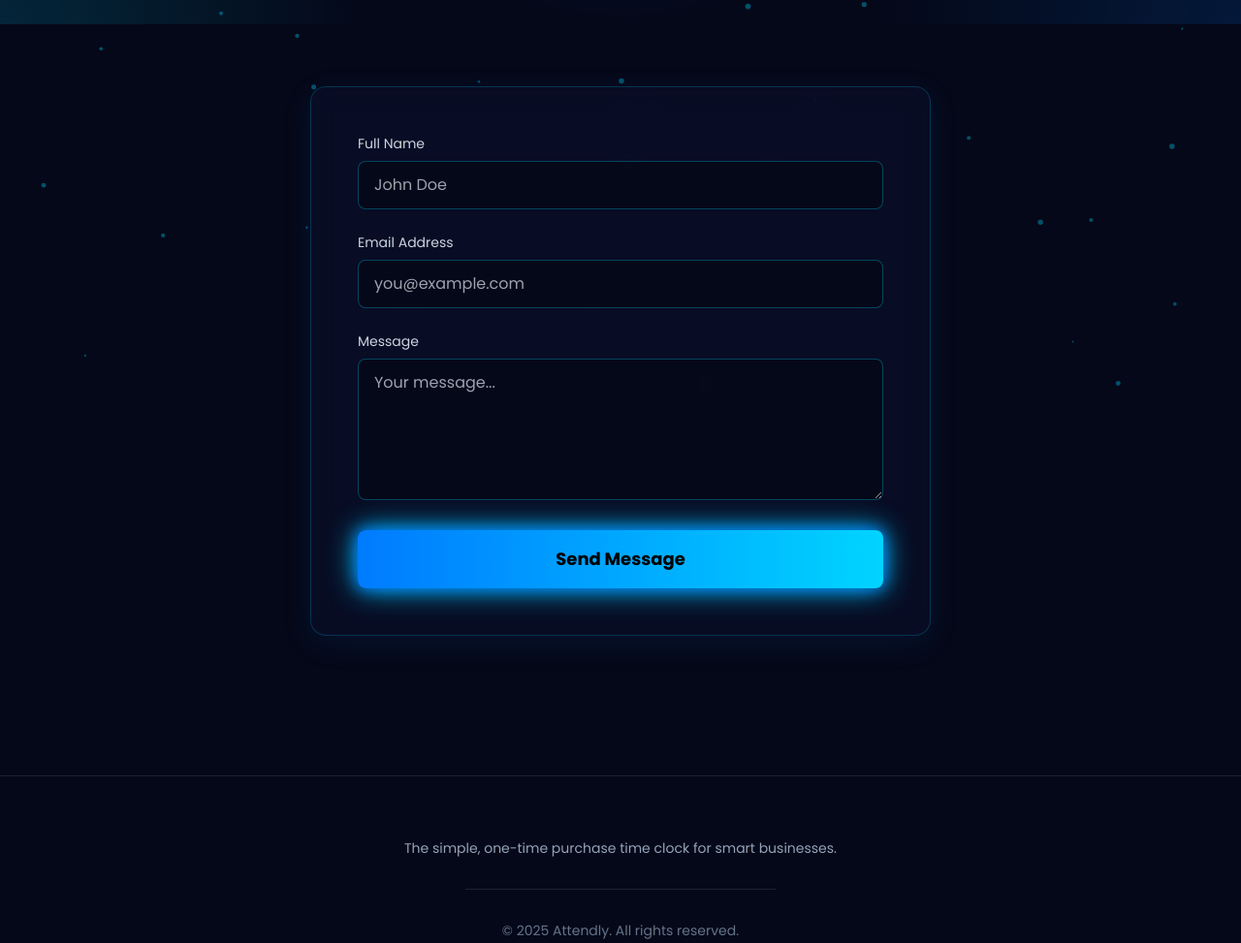
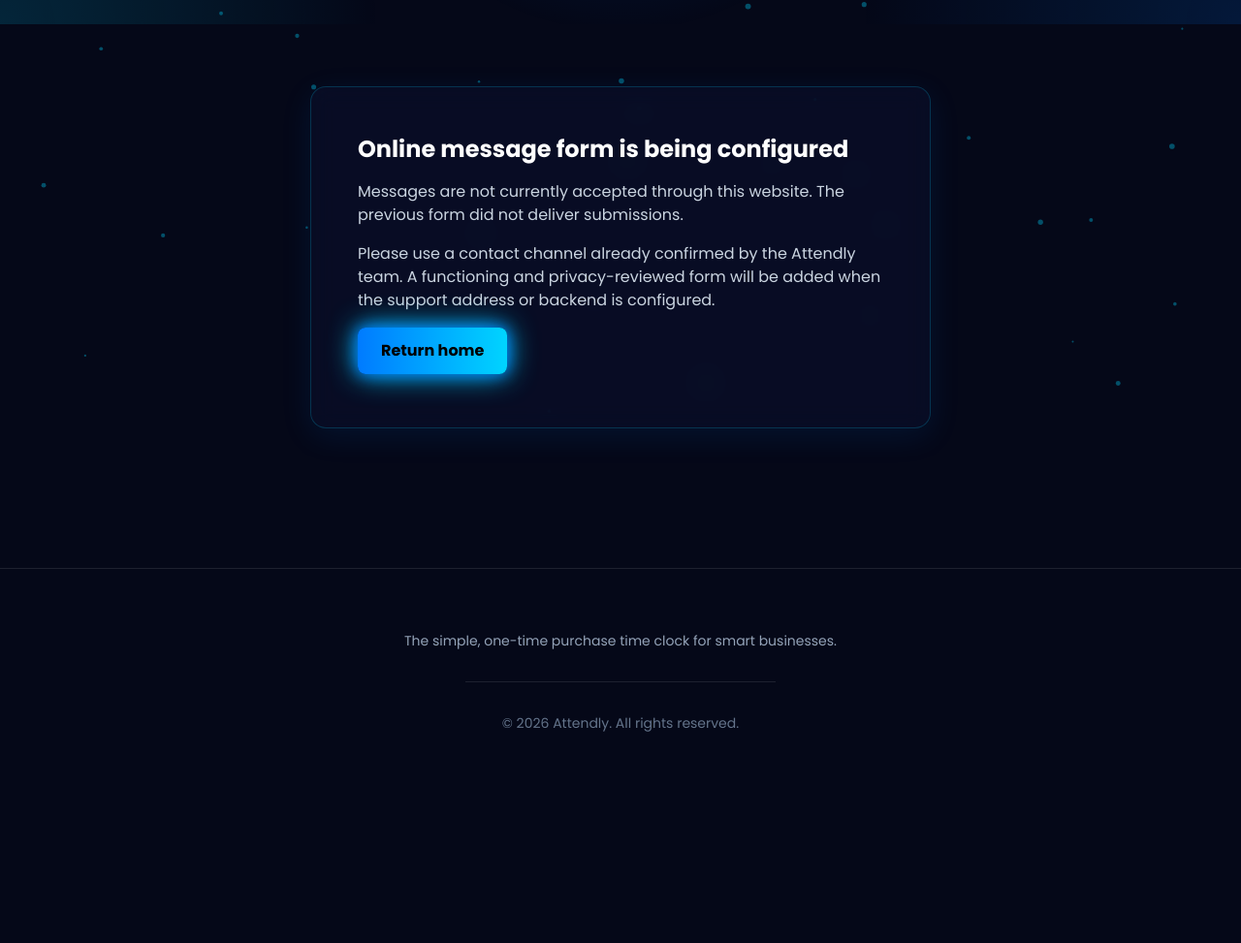
Before and after one commit to akrammk5/Attendly-website, a plain HTML site: page contact us.html in a window 1280 px wide. Shown: the part 371-1344 px from the top of the page at 97% size. After the commit the page ends 1191 px from the top, so only its background shows below. Drawn offline with nearby package versions, Linux system fonts and the light colour scheme.

Commit message:
fix: correct navigation and metadata, remove misleading forms and unverified claims

```diff
--- a/contact us.html
+++ b/contact us.html
@@ -3,6 +3,7 @@
 <head>
     <meta charset="UTF-8">
     <meta name="viewport" content="width=device-width, initial-scale=1.0">
+    <meta name="description" content="Contact and support information for Attendly. The online message form is not currently connected.">
     <title>Contact Us - Attendly</title>
     <script src="https://cdn.tailwindcss.com"></script>
     <link rel="preconnect" href="https://fonts.googleapis.com">
@@ -97,6 +98,7 @@
             opacity: 1;
             transform: translateY(0);
         }
+      @media (prefers-reduced-motion: reduce) { *, *::before, *::after { animation-duration: .01ms !important; transition-duration: .01ms !important; scroll-behavior: auto !important; } .fade-in-up { opacity: 1 !important; transform: none !important; } }
     </style>
 </head>
 <body class="font-poppins">
@@ -112,8 +114,8 @@
             <nav class="hidden md:flex items-center space-x-8 text-slate-300">
                 <a href="index.html#features" class="hover:text-white hover:soft-glow-text transition-all duration-300">Features</a>
                 <a href="index.html#pricing" class="hover:text-white hover:soft-glow-text transition-all duration-300">Pricing</a>
-                 <a href="about.html" class="hover:text-white hover:soft-glow-text transition-all duration-300">About Us</a>
-                 <a href="contact.html" class="text-white soft-glow-text transition-all duration-300">Contact</a>
+                 <a href="about%20us.html" class="hover:text-white hover:soft-glow-text transition-all duration-300">About Us</a>
+                 <a href="contact%20us.html" class="text-white soft-glow-text transition-all duration-300">Contact</a>
             </nav>
             <a href="buy.html" class="hidden md:inline-block glow-btn-secondary text-white font-semibold px-5 py-2 rounded-lg transition" style="border-color: var(--glow-color); box-shadow: 0 0 10px rgba(0, 212, 255, 0.3);">
                 Get Attendly Now
@@ -136,25 +138,7 @@
         <section class="mt-16">
             <div class="container mx-auto px-4 max-w-2xl">
                 <div class="glassmorphic-card p-8 md:p-12 rounded-2xl fade-in-up" style="transition-delay: 200ms;">
-                    <form action="#" method="POST" class="space-y-6">
-                        <div>
-                            <label for="name" class="block text-sm font-medium text-slate-300 mb-2">Full Name</label>
-                            <input type="text" name="name" id="name" class="form-input w-full" placeholder="John Doe" required>
-                        </div>
-                         <div>
-                            <label for="email" class="block text-sm font-medium text-slate-300 mb-2">Email Address</label>
-                            <input type="email" name="email" id="email" class="form-input w-full" placeholder="you@example.com" required>
-                        </div>
-                         <div>
-                            <label for="message" class="block text-sm font-medium text-slate-300 mb-2">Message</label>
-                            <textarea rows="5" name="message" id="message" class="form-input w-full" placeholder="Your message..." required></textarea>
-                        </div>
-                        <div>
-                            <button type="submit" class="w-full glow-btn text-black font-bold py-4 rounded-lg text-lg transition transform hover:scale-105">
-                                Send Message
-                            </button>
-                        </div>
-                    </form>
+                    <div role="status" class="space-y-4 text-slate-300"><h2 class="text-2xl font-bold text-white">Online message form is being configured</h2><p>Messages are not currently accepted through this website. The previous form did not deliver submissions.</p><p>Please use a contact channel already confirmed by the Attendly team. A functioning and privacy-reviewed form will be added when the support address or backend is configured.</p><a href="index.html" class="inline-block glow-btn text-black font-bold px-6 py-3 rounded-lg">Return home</a></div>
                 </div>
             </div>
         </section>
@@ -165,7 +149,7 @@
         <div class="container mx-auto px-4 text-center">
             <p class="text-slate-400 text-sm">The simple, one-time purchase time clock for smart businesses.</p>
             <div class="mt-8 text-center text-sm text-slate-500 border-t border-white/10 pt-8 max-w-xs mx-auto">
-                &copy; 2025 Attendly. All rights reserved.
+                &copy; 2026 Attendly. All rights reserved.
             </div>
         </div>
     </footer>
```
